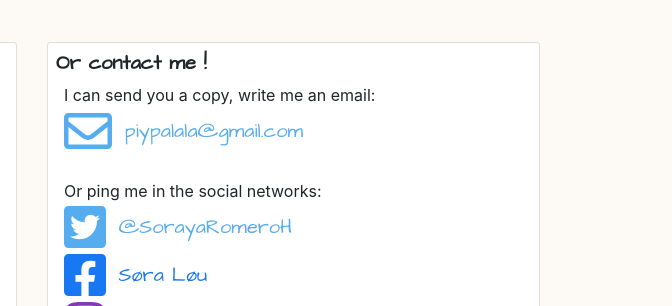
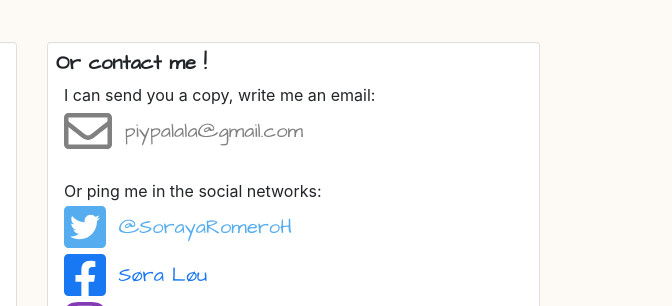
Before and after one commit to lasote/pipalala, a website: page app/index.html in a window 1280 px wide. Shown: the part 1268-1574 px from the top of the page, 608-1280 px from the left. Drawn offline with nearby package versions, Linux system fonts and the light colour scheme; files that its build step writes are made by us from their sources; files whose address does not match are found by name.

Commit message:
email grey

```diff
--- a/app/index.html
+++ b/app/index.html
@@ -122,7 +122,7 @@
                 <!--Card content-->
                 <div class="pl-3">
                   I can send you a copy, write me an email: <br>
-                  <a class="" href="mailto:piypalala@gmail.com" target="_blank" style="color:#55acee" >
+                  <a class="" href="mailto:piypalala@gmail.com" target="_blank" style="color:grey" >
                     <i class="far fa-envelope fa-3x" style="vertical-align: middle;"></i>
                     <span class="social-handler text-book align-middle ">piypalala@gmail.com</span>
                   </a>
```
